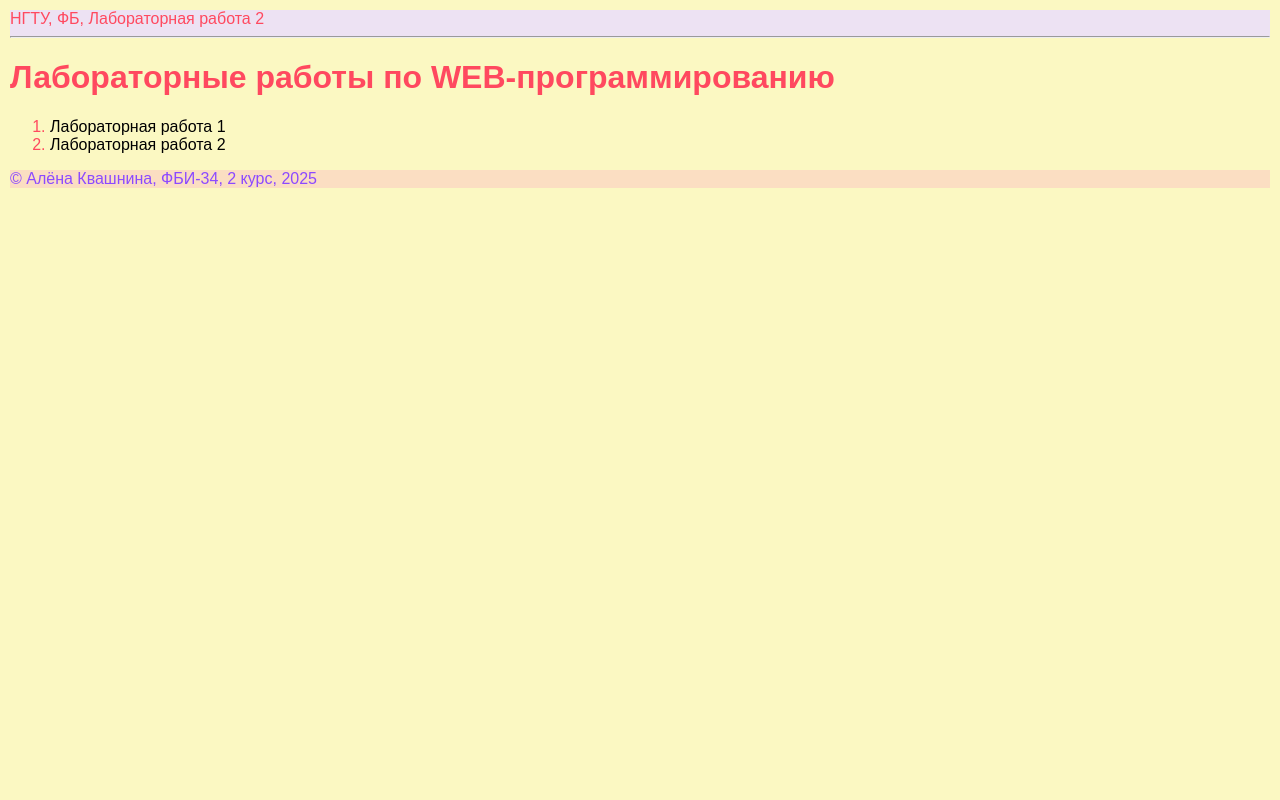
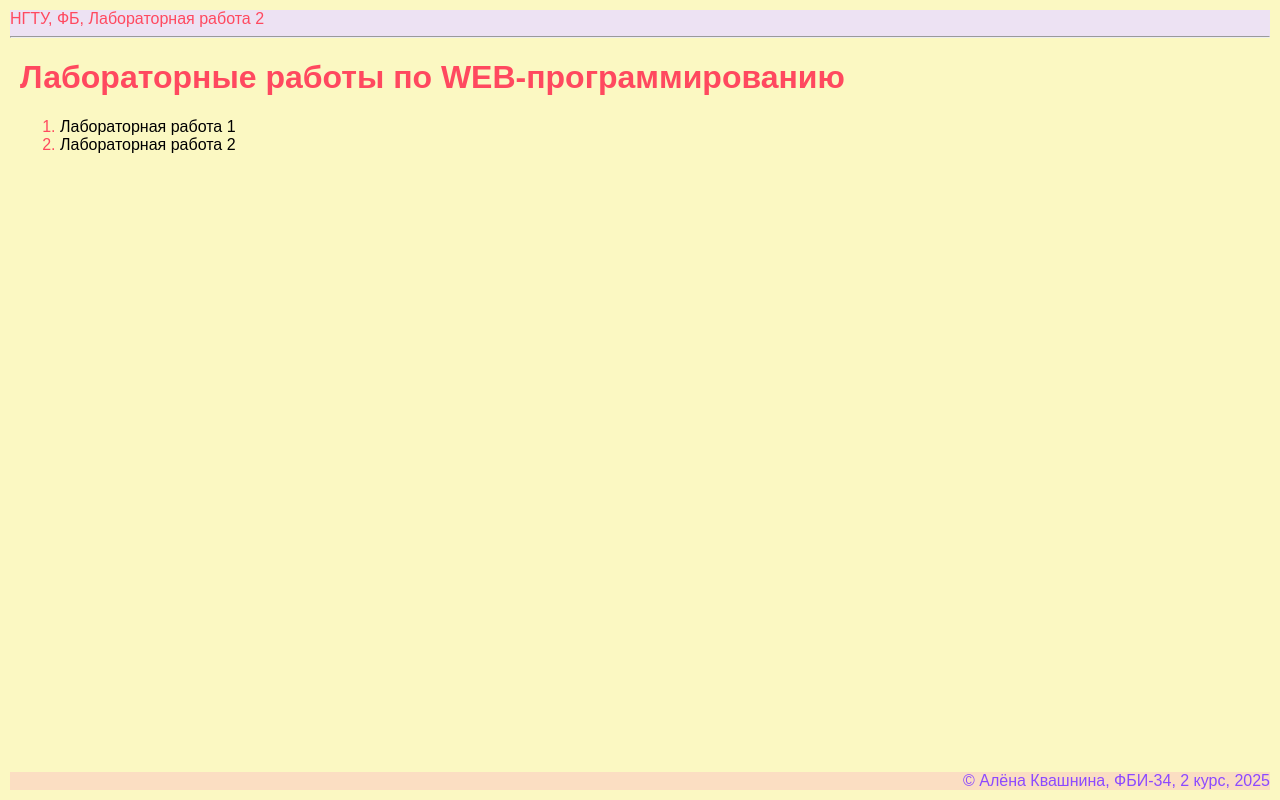
Before and after one commit to Alena-Kvashnina/web-front-labs, a plain HTML site: page index.html in a window 1280 px wide. Drawn offline with Linux system fonts and the light colour scheme.

Commit message:
Фиксированное позиционирование

```diff
--- a/main.css
+++ b/main.css
@@ -23,6 +23,11 @@ footer {
     color: rgb(140, 73, 255);
     font-family: Arial;
     margin: 10px;
+    text-align: right;
+    position: fixed;
+    bottom: 0;
+    right: 0;
+    left: 0;
 }
 
 a {
@@ -67,3 +72,7 @@ div.menu:hover {
 .web {
     text-align: center;
 }
+
+main {
+    margin: 10px 20px 45px;
+}
```
